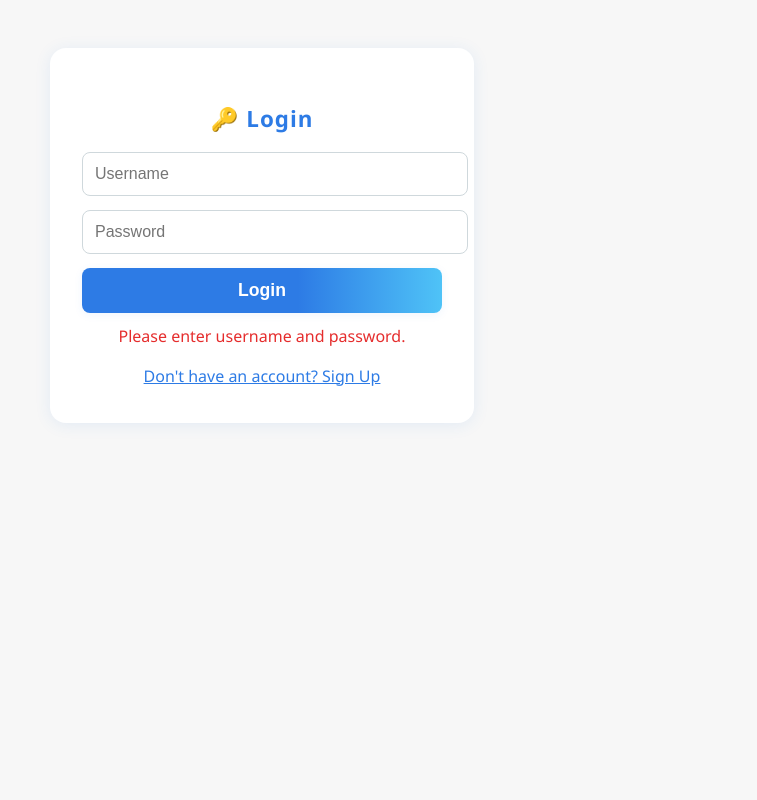
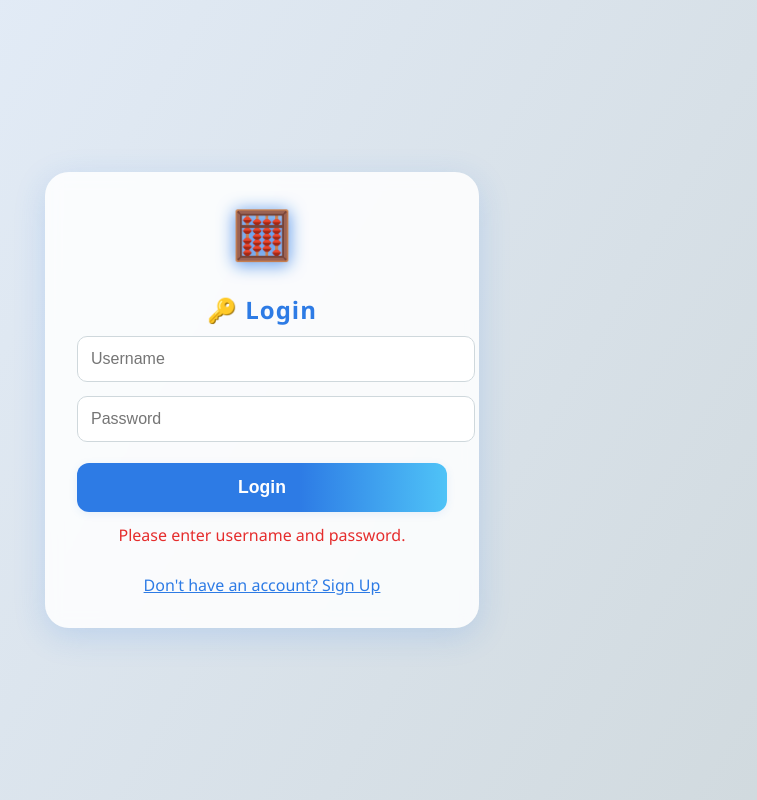
Before and after one commit to prabasajee/Math-Challenge-Mini-Game, a plain HTML site: page auth.html in a window 1280 px wide. Both pictures are taken after a click on the button "Login". Shown: the whole page, without its empty margins (378-1135 px from the left). Drawn offline with Linux system fonts and the light colour scheme.

Commit message:
new color change

```diff
--- a/auth.html
+++ b/auth.html
@@ -6,26 +6,128 @@
     <title>Login / Sign Up - Math Challenge</title>
     <link rel="stylesheet" href="style.css">
     <style>
-    body { background: #f7f7f7; }
+    body {
+        min-height: 100vh;
+        background: linear-gradient(120deg, #e7f0fd 0%, #cfd8dc 100%);
+        display: flex;
+        align-items: center;
+        justify-content: center;
+    }
     .auth-container {
-        background: #fff;
-        border-radius: 16px;
-        box-shadow: 0 2px 16px rgba(45,123,229,0.10);
-        padding: 36px 32px;
-        max-width: 360px;
-        margin: 48px auto;
+        background: rgba(255,255,255,0.85);
+        border-radius: 24px;
+        box-shadow: 0 8px 32px rgba(45,123,229,0.18);
+        padding: 40px 32px 32px 32px;
+        max-width: 370px;
+        margin: 0 auto;
+        backdrop-filter: blur(8px);
+        position: relative;
+    }
+    .auth-logo {
+        display: block;
+        margin: 0 auto 12px auto;
+        font-size: 2.8em;
+        text-align: center;
+        filter: drop-shadow(0 2px 8px #2d7be5);
+        animation: bounceLogo 1.2s infinite alternate;
+    }
+    @keyframes bounceLogo {
+        0% { transform: translateY(0); }
+        100% { transform: translateY(-10px) scale(1.08); }
+    }
+    #auth-title {
+        text-align:center;
+        color:#2d7be5;
+        font-size:1.5em;
+        margin-bottom:10px;
+        font-weight:700;
+        letter-spacing:1px;
+    }
+    #auth-action {
+        width:100%;
+        padding:14px;
+        background:linear-gradient(90deg,#2d7be5 60%,#4fc3f7 100%);
+        color:#fff;
+        border:none;
+        border-radius:12px;
+        font-size:1.1em;
+        font-weight:600;
+        cursor:pointer;
+        box-shadow:0 2px 8px rgba(45,123,229,0.10);
+        transition:background 0.2s, transform 0.2s;
+        margin-top:8px;
+        position:relative;
+        overflow:hidden;
+    }
+    .ripple {
+        position: absolute;
+        border-radius: 50%;
+        transform: scale(0);
+        animation: rippleEffect 0.5s linear;
+        background: rgba(79,195,247,0.3);
+        pointer-events: none;
+    }
+    @keyframes rippleEffect {
+        to {
+            transform: scale(4);
+            opacity: 0;
+        }
+    }
+    #auth-action:hover {
+        background:linear-gradient(90deg,#4fc3f7 60%,#2d7be5 100%);
+        transform: translateY(-2px) scale(1.03);
+    }
+    #auth-username, #auth-password {
+        width:100%;
+        padding:13px;
+        margin-bottom:14px;
+        border-radius:10px;
+        border:1px solid #cfd8dc;
+        font-size:1em;
+        background:rgba(255,255,255,0.95);
+        transition:border 0.2s;
+    }
+    #auth-username:focus, #auth-password:focus {
+        border:1.5px solid #2d7be5;
+        outline:none;
+        box-shadow: 0 0 0 4px rgba(45,123,229,0.15);
+    }
+    #auth-feedback {
+        text-align:center;
+        margin-top:12px;
+        color:#e52d2d;
+        font-size:1em;
+        min-height:1.2em;
+    }
+    #toggle-auth {
+        color:#2d7be5;
+        cursor:pointer;
+        text-decoration:underline;
+        font-size:1em;
+        font-weight:500;
+        margin-top:10px;
+        display:inline-block;
+    }
+    @media (max-width: 500px) {
+        .auth-container {
+            padding: 24px 8px 18px 8px;
+            max-width: 98vw;
+        }
+        #auth-title { font-size:1.2em; }
+        .auth-logo { font-size:2em; }
     }
     </style>
 </head>
 <body>
     <div class="auth-container">
-        <h2 id="auth-title" style="text-align:center; color:#2d7be5; font-size:1.4em; margin-bottom:18px; font-weight:600; letter-spacing:1px;">🔑 Login</h2>
-        <input type="text" id="auth-username" placeholder="Username" style="width:100%;padding:12px;margin-bottom:14px;border-radius:8px;border:1px solid #cfd8dc;font-size:1em;" />
-        <input type="password" id="auth-password" placeholder="Password" style="width:100%;padding:12px;margin-bottom:14px;border-radius:8px;border:1px solid #cfd8dc;font-size:1em;" />
-        <button id="auth-action" onclick="authAction()" style="width:100%;padding:12px;background:linear-gradient(90deg,#2d7be5 60%,#4fc3f7 100%);color:#fff;border:none;border-radius:8px;font-size:1.1em;font-weight:600;cursor:pointer;box-shadow:0 2px 8px rgba(45,123,229,0.08);transition:background 0.2s;">Login</button>
-        <div id="auth-feedback" style="text-align:center;margin-top:12px;color:#e52d2d;font-size:1em;"></div>
+        <span class="auth-logo">🧮</span>
+        <h2 id="auth-title">🔑 Login</h2>
+        <input type="text" id="auth-username" placeholder="Username" />
+        <input type="password" id="auth-password" placeholder="Password" />
+        <button id="auth-action" onclick="authAction(event)">Login</button>
+        <div id="auth-feedback"></div>
         <div style="text-align:center;margin-top:18px;">
-            <span id="toggle-auth" style="color:#2d7be5;cursor:pointer;text-decoration:underline;font-size:1em;" onclick="toggleAuthMode()">Don't have an account? Sign Up</span>
+            <span id="toggle-auth" onclick="toggleAuthMode()">Don't have an account? Sign Up</span>
         </div>
     </div>
     <script src="login.js"></script>
@@ -34,6 +136,19 @@
     function showGameSection() {
         window.location.href = 'index.html';
     }
+    // Button ripple effect
+    document.getElementById('auth-action').addEventListener('click', function(e) {
+        const btn = e.currentTarget;
+        const ripple = document.createElement('span');
+        const rect = btn.getBoundingClientRect();
+        const size = Math.max(rect.width, rect.height);
+        ripple.className = 'ripple';
+        ripple.style.width = ripple.style.height = size + 'px';
+        ripple.style.left = (e.clientX - rect.left - size/2) + 'px';
+        ripple.style.top = (e.clientY - rect.top - size/2) + 'px';
+        btn.appendChild(ripple);
+        ripple.addEventListener('animationend', () => ripple.remove());
+    });
     </script>
 </body>
 </html>
```
